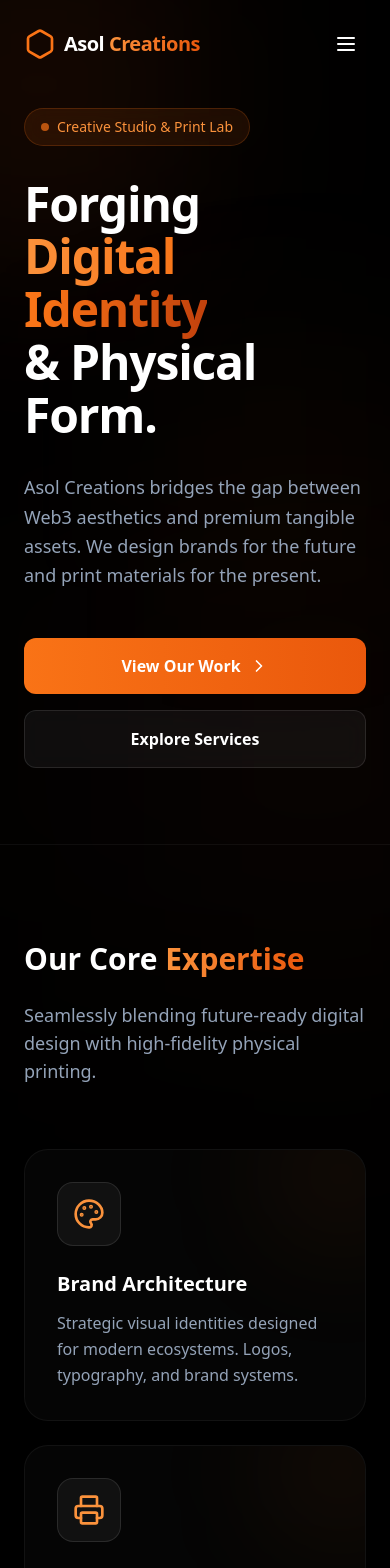
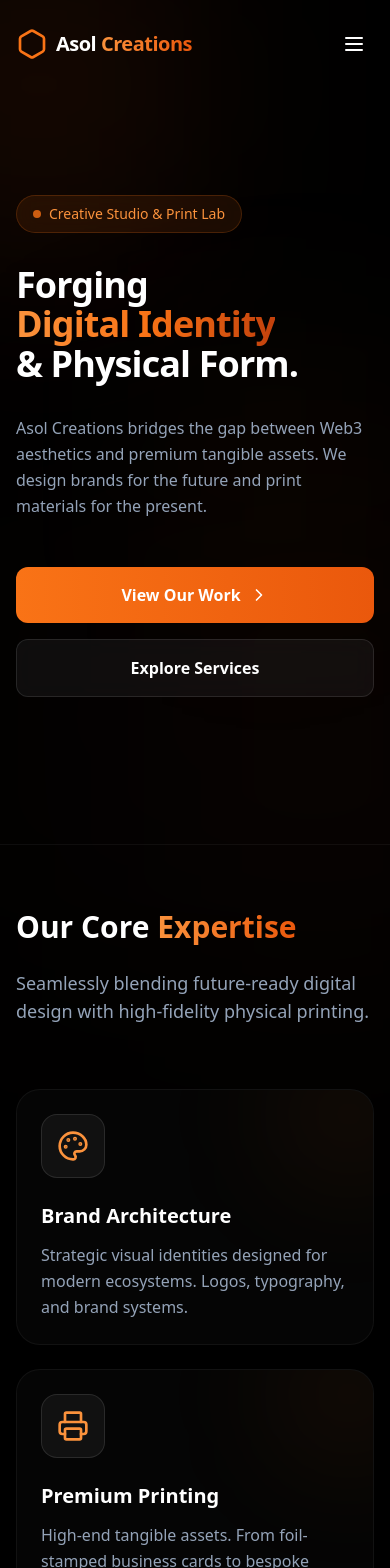
Before and after one commit to o5072/my-Asol-portfolio-site, a React (Vite) app: page / in a window 390 px wide. Shown: the top 1568 px of the page. Built offline with nearby package versions, Linux system fonts and the light colour scheme.

Commit message:
Improve mobile responsiveness across layout and typography

```diff
--- a/App.jsx
+++ b/App.jsx
@@ -78,7 +78,7 @@ const App = () => {
                 ? 'bg-black/40 backdrop-blur-xl border-white/10 py-4'
                 : 'bg-transparent border-transparent py-6'
                 }`}>
-                <div className="max-w-7xl mx-auto px-6 md:px-12 flex justify-between items-center">
+                <div className="max-w-7xl mx-auto px-4 sm:px-6 md:px-12 flex justify-between items-center">
                     <a href="#" className="flex items-center gap-2 group z-50">
                         <Hexagon className="w-8 h-8 text-orange-500 group-hover:rotate-90 transition-transform duration-500" />
                         <span className="text-xl font-bold tracking-tight text-white">
@@ -115,7 +115,7 @@ const App = () => {
             <main className="relative z-10">
 
                 {/* --- Hero Section --- */}
-                <section className="min-h-screen flex items-center pt-20 pb-12 px-6 md:px-12 max-w-7xl mx-auto">
+                <section className="min-h-screen flex items-center pt-24 pb-12 px-4 sm:px-6 md:px-12 max-w-7xl mx-auto">
                     <div className="grid lg:grid-cols-2 gap-12 items-center w-full">
                         <div className="space-y-8 relative">
                             <RevealOnScroll delay={100}>
@@ -126,7 +126,7 @@ const App = () => {
                             </RevealOnScroll>
 
                             <RevealOnScroll delay={200}>
-                                <h1 className="text-5xl md:text-7xl font-extrabold tracking-tight text-white leading-[1.1]">
+                                <h1 className="text-4xl sm:text-5xl md:text-7xl font-extrabold tracking-tight text-white leading-[1.1]">
                                     Forging <br />
                                     <span className="text-transparent bg-clip-text bg-gradient-to-r from-orange-400 via-orange-500 to-orange-700">Digital Identity</span> <br />
                                     & Physical Form.
@@ -134,18 +134,18 @@ const App = () => {
                             </RevealOnScroll>
 
                             <RevealOnScroll delay={300}>
-                                <p className="text-lg md:text-xl text-slate-400 max-w-lg leading-relaxed">
+                                <p className="text-base sm:text-lg md:text-xl text-slate-400 max-w-lg leading-relaxed">
                                     Asol Creations bridges the gap between Web3 aesthetics and premium tangible assets. We design brands for the future and print materials for the present.
                                 </p>
                             </RevealOnScroll>
 
                             <RevealOnScroll delay={400}>
                                 <div className="flex flex-col sm:flex-row gap-4 pt-4">
-                                    <a href="#work" className="flex items-center justify-center gap-2 px-8 py-4 rounded-xl bg-gradient-to-r from-orange-500 to-orange-600 text-white font-semibold hover:shadow-[0_0_30px_-5px_rgba(249,115,22,0.4)] transition-all duration-300 group">
+                                    <a href="#work" className="flex items-center justify-center gap-2 w-full sm:w-auto px-8 py-4 rounded-xl bg-gradient-to-r from-orange-500 to-orange-600 text-white font-semibold hover:shadow-[0_0_30px_-5px_rgba(249,115,22,0.4)] transition-all duration-300 group">
                                         View Our Work
                                         <ChevronRight className="w-5 h-5 group-hover:translate-x-1 transition-transform" />
                                     </a>
-                                    <a href="#services" className="flex items-center justify-center gap-2 px-8 py-4 rounded-xl bg-white/5 border border-white/10 hover:bg-white/10 text-white font-semibold transition-all duration-300 backdrop-blur-md">
+                                    <a href="#services" className="flex items-center justify-center gap-2 w-full sm:w-auto px-8 py-4 rounded-xl bg-white/5 border border-white/10 hover:bg-white/10 text-white font-semibold transition-all duration-300 backdrop-blur-md">
                                         Explore Services
                                     </a>
                                 </div>
@@ -170,7 +170,7 @@ const App = () => {
                 </section>
 
                 {/* --- Services Section --- */}
-                <section id="services" className="py-24 px-6 md:px-12 border-t border-white/5">
+                <section id="services" className="py-16 md:py-24 px-4 sm:px-6 md:px-12 border-t border-white/5">
                     <div className="max-w-7xl mx-auto">
                         <RevealOnScroll className="mb-16">
                             <h2 className="text-3xl md:text-5xl font-bold text-white mb-6">Our Core <span className="text-transparent bg-clip-text bg-gradient-to-r from-orange-400 to-orange-600">Expertise</span></h2>
@@ -196,7 +196,7 @@ const App = () => {
                                 }
                             ].map((service, idx) => (
                                 <RevealOnScroll key={idx} delay={idx * 150}>
-                                    <div className="group h-full p-8 rounded-3xl bg-white/[0.02] border border-white/[0.05] hover:border-orange-500/30 hover:bg-white/[0.04] transition-all duration-500 backdrop-blur-md relative overflow-hidden">
+                                    <div className="group h-full p-6 md:p-8 rounded-3xl bg-white/[0.02] border border-white/[0.05] hover:border-orange-500/30 hover:bg-white/[0.04] transition-all duration-500 backdrop-blur-md relative overflow-hidden">
                                         <div className="absolute top-0 right-0 w-32 h-32 bg-orange-500/10 rounded-full blur-3xl group-hover:bg-orange-500/20 transition-all duration-500 -mr-10 -mt-10" />
                                         <div className="relative z-10">
                                             <div className="w-16 h-16 rounded-2xl bg-white/5 border border-white/10 flex items-center justify-center mb-6 group-hover:scale-110 transition-transform duration-500">
@@ -213,7 +213,7 @@ const App = () => {
                 </section>
 
                 {/* --- Work/Portfolio Section --- */}
-                <section id="work" className="py-24 px-6 md:px-12 border-t border-white/5 relative">
+                <section id="work" className="py-16 md:py-24 px-4 sm:px-6 md:px-12 border-t border-white/5 relative">
                     <div className="max-w-7xl mx-auto">
                         <RevealOnScroll className="flex flex-col md:flex-row md:items-end justify-between mb-16 gap-6">
                             <div>
@@ -269,7 +269,7 @@ const App = () => {
                                         </div>
                                         <div className="flex justify-between items-start px-2">
                                             <div>
-                                                <h3 className="text-2xl font-bold text-white mb-2 group-hover:text-orange-400 transition-colors">{project.title}</h3>
+                                                <h3 className="text-xl sm:text-2xl font-bold text-white mb-2 group-hover:text-orange-400 transition-colors">{project.title}</h3>
                                                 <p className="text-slate-400">{project.category}</p>
                                             </div>
                                             <div className="w-12 h-12 rounded-full border border-white/10 flex items-center justify-center group-hover:bg-orange-500/10 group-hover:border-orange-500/50 transition-all duration-300">
@@ -284,15 +284,15 @@ const App = () => {
                 </section>
 
                 {/* --- Call to Action / Contact --- */}
-                <section id="contact" className="py-24 px-6 md:px-12">
+                <section id="contact" className="py-16 md:py-24 px-4 sm:px-6 md:px-12">
                     <RevealOnScroll className="max-w-5xl mx-auto">
-                        <div className="relative rounded-[2.5rem] p-8 md:p-16 overflow-hidden border border-white/[0.08] bg-white/[0.02] backdrop-blur-xl shadow-2xl">
+                        <div className="relative rounded-[2rem] md:rounded-[2.5rem] p-6 sm:p-8 md:p-16 overflow-hidden border border-white/[0.08] bg-white/[0.02] backdrop-blur-xl shadow-2xl">
                             <div className="absolute top-0 right-0 w-96 h-96 bg-orange-600/20 rounded-full blur-[100px] -z-10" />
                             <div className="absolute bottom-0 left-0 w-96 h-96 bg-orange-800/20 rounded-full blur-[100px] -z-10" />
 
                             <div className="relative z-10 text-center space-y-8">
                                 <Hexagon className="w-16 h-16 text-orange-500 mx-auto" />
-                                <h2 className="text-4xl md:text-6xl font-extrabold text-white tracking-tight">
+                                <h2 className="text-3xl sm:text-4xl md:text-6xl font-extrabold text-white tracking-tight">
                                     Ready to elevate your <br />
                                     <span className="text-transparent bg-clip-text bg-gradient-to-r from-orange-400 to-orange-600">brand presence?</span>
                                 </h2>
@@ -315,7 +315,7 @@ const App = () => {
             </main>
 
             {/* --- Footer --- */}
-            <footer className="border-t border-white/5 bg-black/50 backdrop-blur-lg py-12 px-6 md:px-12 relative z-10">
+            <footer className="border-t border-white/5 bg-black/50 backdrop-blur-lg py-12 px-4 sm:px-6 md:px-12 relative z-10">
                 <div className="max-w-7xl mx-auto flex flex-col md:flex-row justify-between items-center gap-6">
                     <div className="flex items-center gap-2">
                         <Hexagon className="w-6 h-6 text-orange-500" />
```
